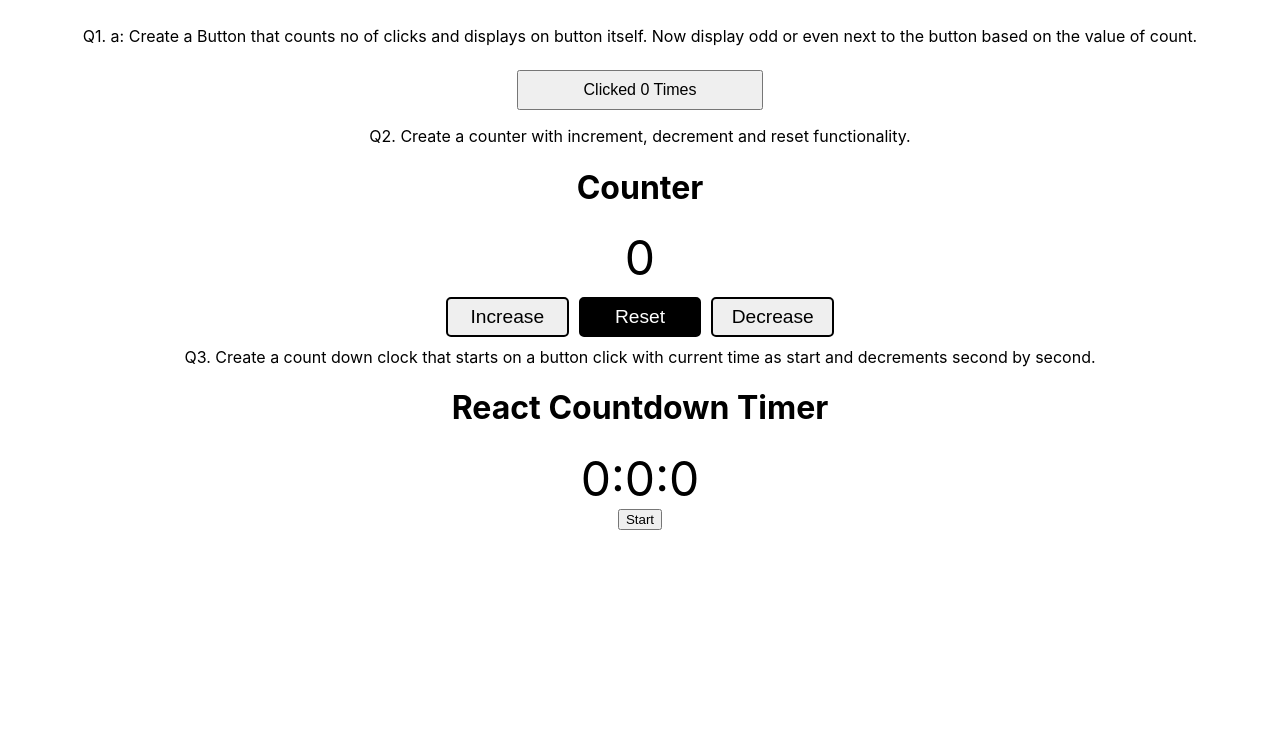
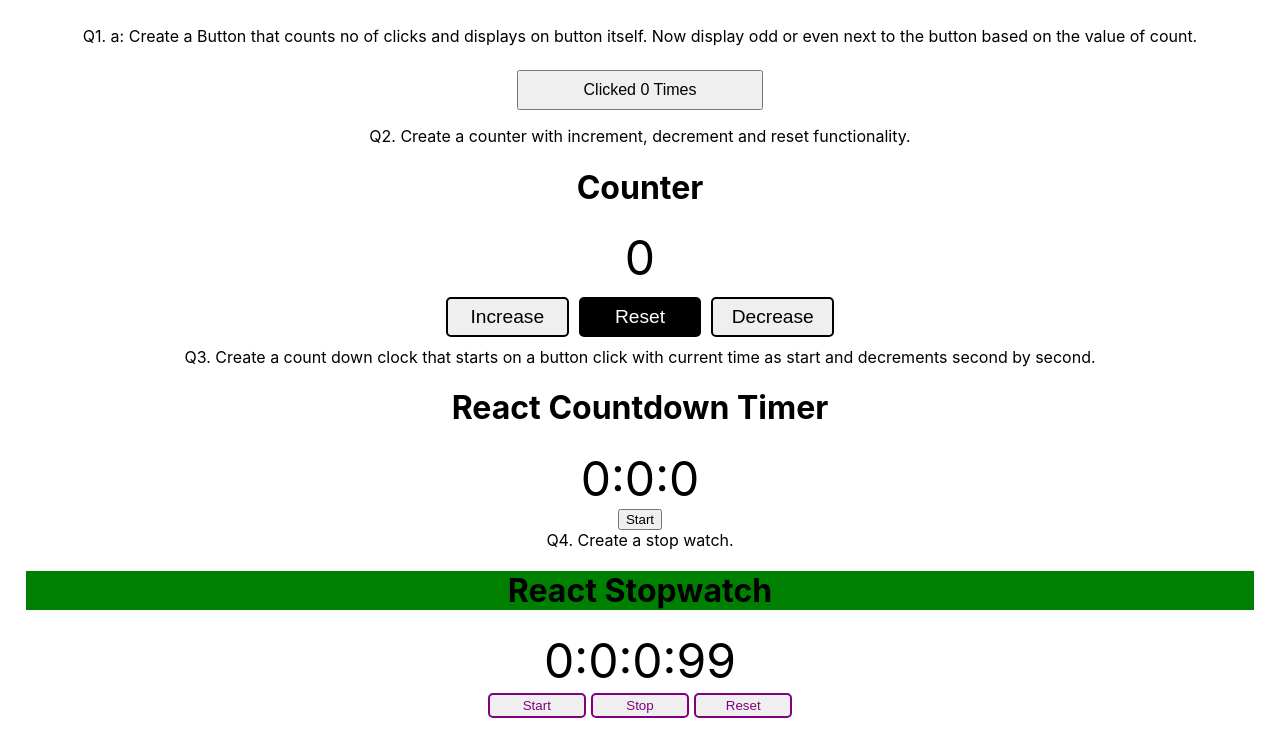
Before and after one commit to anshikachaurasiya-cedcoss/React, a React (Create React App) app: page / in a window 1280 px wide. Shown: the top 756 px of the page. Built offline with nearby package versions, Linux system fonts and the light colour scheme.

Commit message:
Q4. Create a stop watch.

```diff
--- a/src/App.css
+++ b/src/App.css
@@ -57,3 +57,11 @@
   margin: 0.8%;
   font-size: 1.2rem;
 }
+.btn{
+  height: 25px;
+  width: 8%;
+  margin: 0.2%;
+  border: 2px solid purple;
+  color: purple;
+  border-radius: 5px;
+}
--- a/src/App.js
+++ b/src/App.js
@@ -3,7 +3,7 @@ import './App.css';
 import Task1 from './Components/Task1';
 import Task2 from './Components/Task2';
 import Task3 from './Components/Task3';
-
+import Task4 from './Components/Task4';
 function App() {
   return (
     <div className="App">
@@ -13,6 +13,8 @@ function App() {
       <Task2/>
       <span>Q3. Create a count down clock that starts on a button click with current time as start and decrements second by second.</span>
       <Task3/>
+      <span>Q4. Create a stop watch.</span>
+      <Task4/>
     </div>
   );
 }
--- /dev/null
+++ b/src/Components/Task4.js
@@ -0,0 +1,84 @@
+import React, { Component } from 'react'
+
+export class Task4 extends Component {
+    hr=0;min=0;sec=0;mil=99;x;flag=false;
+    constructor(props) {
+        super(props)
+
+        this.state = {
+            hr:0,min:0,sec:0,mil:99
+        }
+    }
+    start=()=>{
+        if(this.flag===false){
+            this.flag=true;
+            this.x = setInterval(this.stopWatch,10)
+        }
+    }
+    stop=()=>{
+        this.flag=false;
+        clearInterval(this.x)
+    }
+    reset=()=>{
+        clearInterval(this.x)
+        this.change();
+        this.flag=false;
+    }
+    change=()=>{
+        this.hr=0
+        this.min=0
+        this.sec=0
+        this.mil=0
+        this.setState({
+            hr:0,
+            min:0,
+            sec:0,
+            mil:0
+        })
+    }
+    stopWatch=()=>{
+        if(this.mil<99){
+          this.mil++;
+        }
+        else{
+          this.mil=0;
+          if(this.sec<59){
+            this.sec++;
+          }
+          else{
+            this.sec=0;
+            if(this.min<59){
+              this.min++;
+            }
+            else{
+              this.min=0;
+              if(this.hr<59){
+                this.hr++;
+              }
+            }
+          }
+        }
+        this.setState({
+            hr:this.hr,
+            min:this.min,
+            sec:this.sec,
+            mil:this.mil
+        })
+    }
+
+  render() {
+    return (
+      <div>
+        <h1 style={{backgroundColor:'green'}}>React Stopwatch</h1>
+        <span style={{fontSize:'3rem'}}>{this.state.hr}:{this.state.min}:{this.state.sec}:{this.state.mil}</span>
+        <br/>
+        <button className='btn' onClick={this.start}>Start</button>
+        <button className='btn' onClick={this.stop}>Stop</button>
+        <button className='btn' onClick={this.reset}>Reset</button>
+      </div>
+    )
+  }
+
+}
+
+export default Task4
```
